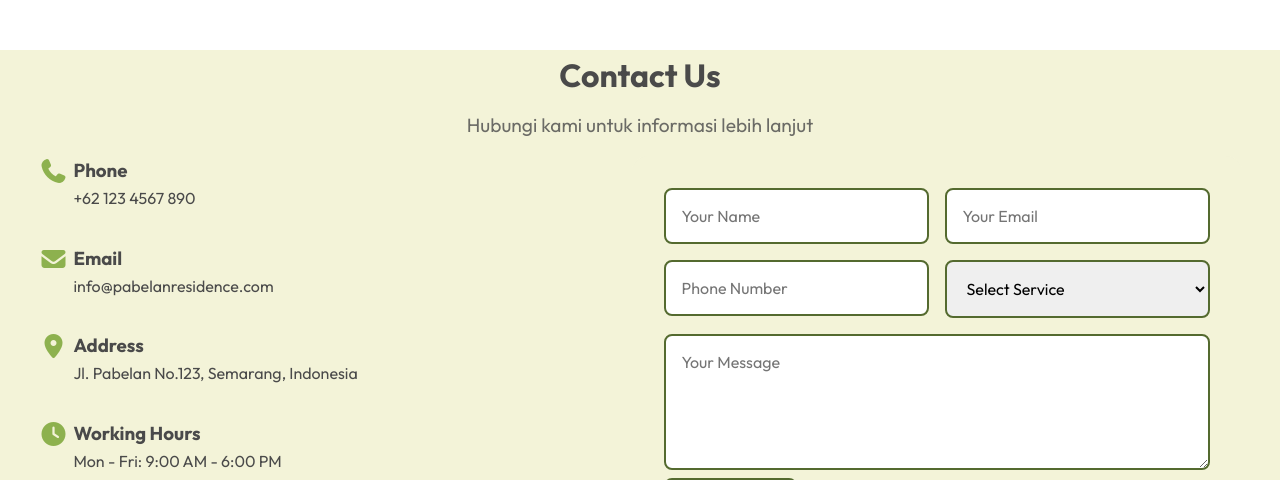
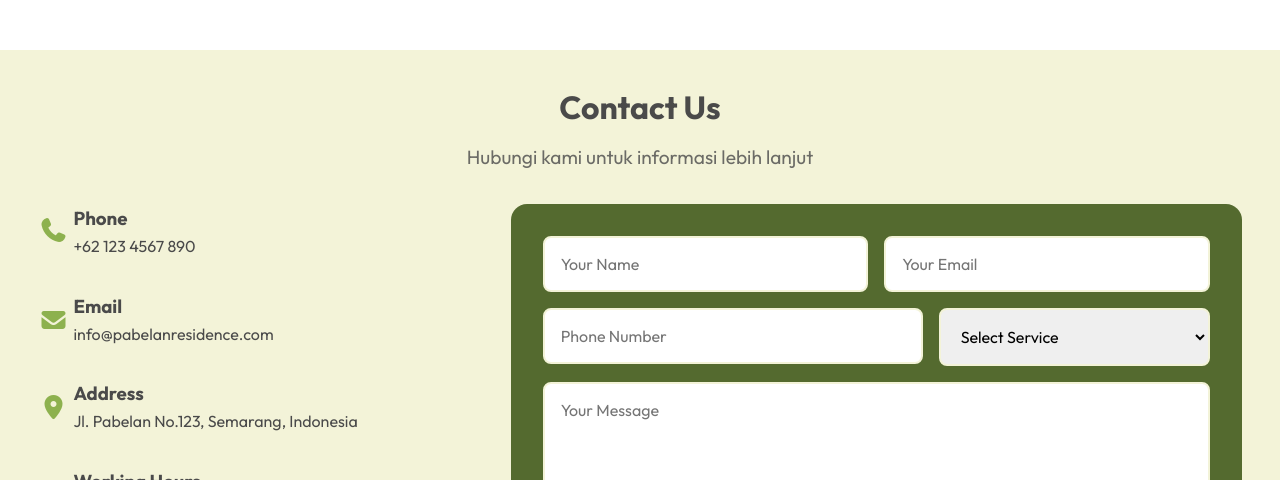
Before and after one commit to Dachenxi/Pabelan-Residence, a plain HTML site: page index.html in a window 1280 px wide. Shown: the part 3683-4163 px from the top of the page. Drawn offline with Linux system fonts and the light colour scheme.

Commit message:
fixing contact section

```diff
--- a/index.html
+++ b/index.html
@@ -157,7 +157,9 @@
         <div class="contact-container">
             <div class="contact-info">
                 <div class="contact-item">
-                    <i class="fa-solid fa-phone"></i>
+                    <div class="contact-item-icon">
+                        <i class="fa-solid fa-phone"></i>
+                    </div>
                     <div>
                         <h3>Phone</h3>
                         <p>+62 123 4567 890</p>
@@ -194,10 +196,10 @@
             <form class="contact-form">
                 <div class="form-row">
                     <label>
-                        <input type="text" placeholder="Your Name" required>
+                        <input class="form-input" type="text" placeholder="Your Name" required>
                     </label>
                     <label>
-                        <input type="email" placeholder="Your Email" required>
+                        <input class="form-input" type="email" placeholder="Your Email" required>
                     </label>
                 </div>
                 <div class="form-row">
--- a/styles.css
+++ b/styles.css
@@ -423,30 +423,35 @@ input {
     background-color: var(--main-color);
 }
 
+.contact .container {
+    margin-top: 2rem;
+    margin-bottom: 2rem;
+}
+
 .contact-container {
     display: flex;
     flex-wrap: wrap;
     justify-content: space-between;
     gap: 2rem;
-    padding: 1rem 2.4rem;
+    padding: 2rem 2.4rem;
 }
 
 .contact-info {
     display: flex;
     flex-direction: column;
+    flex-grow: 1;
     gap: 2rem;
 }
 
 .contact-item {
     display: flex;
     gap: 5px;
-    align-items: flex-start;
+    align-items: center;
  }
 
 .contact-item i {
     font-size: 1.5rem;
     color: var(--icon-color);
-    margin-top: 3px;
 }
 
 .social-media {
@@ -489,16 +494,23 @@ input {
 }
 
 .contact-form {
-    background: var(--main-color);
+    display: flex;
+    flex-direction: column;
+    flex-grow: 1;
+    background: var(--secondary-color);
     padding: 2rem;
     border-radius: 16px;
 }
 
 .form-row {
-    display: grid;
-    grid-template-columns: 1fr 1fr;
+    display: flex;
+    flex-wrap: wrap;
     gap: 1rem;
     margin-bottom: 1rem;
+}
+
+.form-row label {
+    flex-grow: 1;
 }
 
 .contact-form input,
@@ -506,7 +518,7 @@ input {
 .contact-form textarea {
     width: 100%;
     padding: 1rem;
-    border: 2px solid var(--secondary-color);
+    border: 2px solid var(--main-color);
     border-radius: 8px;
     font-size: 1rem;
     font-family: inherit;
@@ -521,8 +533,8 @@ input {
 }
 
 .btn-primary {
-    background: var(--secondary-color);
-    color: white;
+    background: var(--main-color);
+    color: var(--text-color);
     border: none;
     padding: 0.75rem 1.5rem;
     border-radius: 8px;
@@ -533,6 +545,7 @@ input {
 
 .btn-primary:hover {
     background: var(--accent-color);
+    color: var(--main-color);
     transform: translateY(-2px);
     box-shadow: 0 4px 20px rgba(37, 99, 235, 0.3);
 }
```
